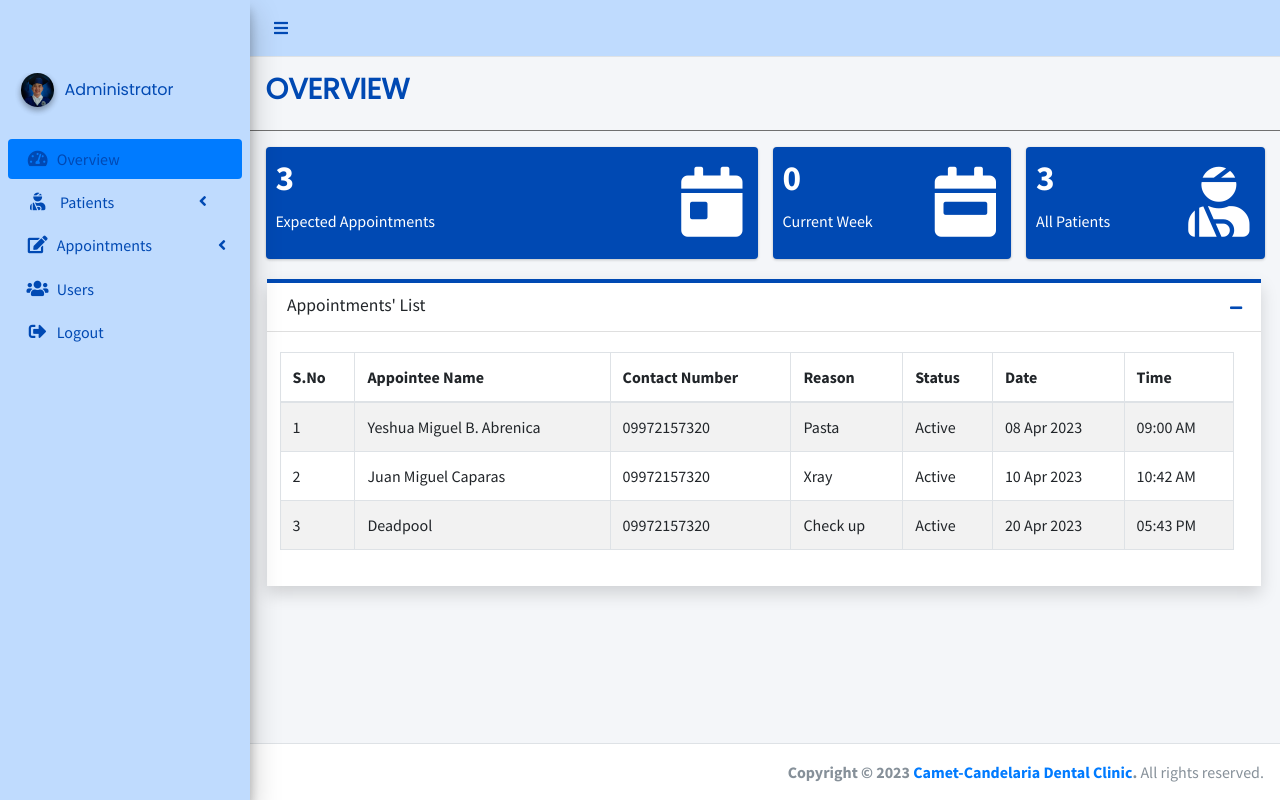
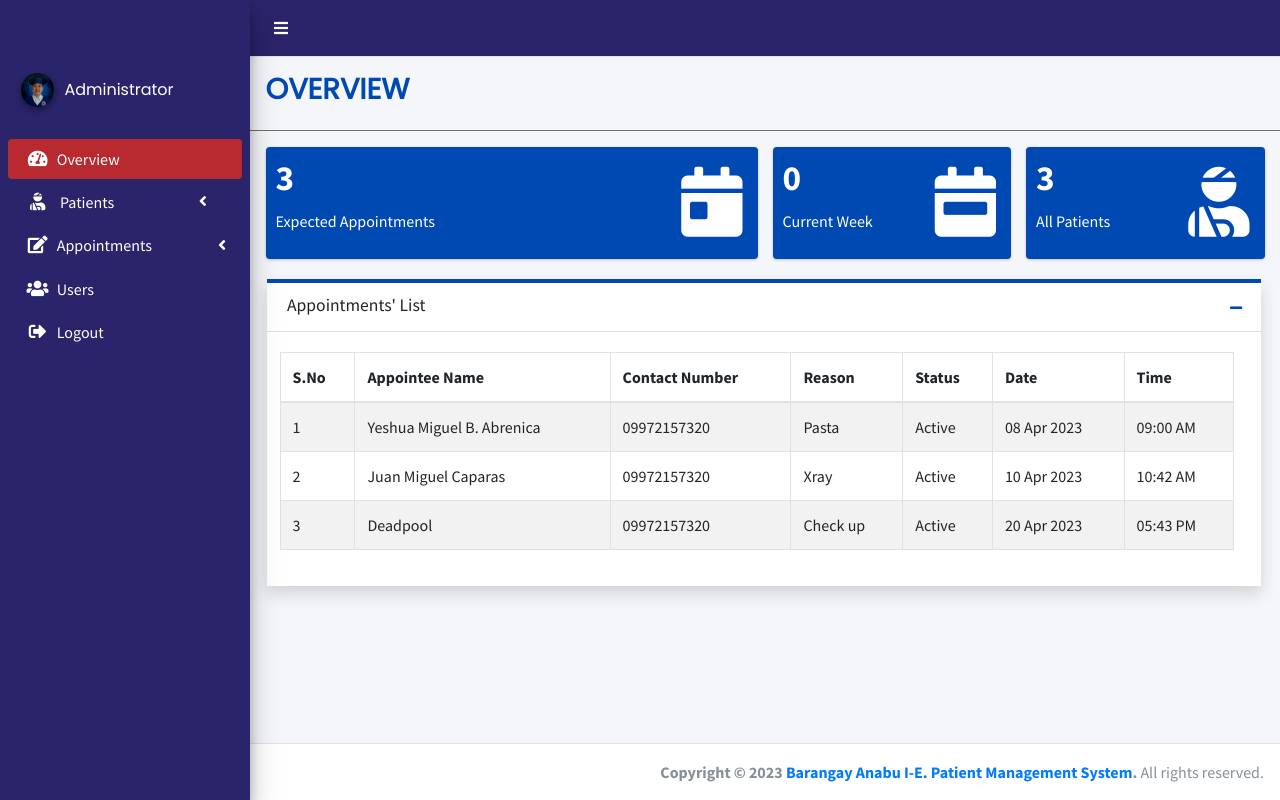
Before and after one commit to Yeshua0709/anabu-appointment-setting, a PHP site: page /dashboard.php in a window 1280 px wide. Run offline with PHP 8.4, Linux system fonts and the light colour scheme; a user stored in the database is signed in; data comes from the database, SQL or seed files in the repository; some libraries are stand-ins or nearby versions.

Commit message:
created sidebar

```diff
--- a/config/footer.php
+++ b/config/footer.php
@@ -3,7 +3,7 @@
 
     <div class="float-right d-sm-block">
     <strong>Copyright &copy; <?php echo date('Y');?>
-    <a href="./">Camet-Candelaria Dental Clinic</a>.</strong> All rights reserved.
+    <a href="./">Barangay Anabu I-E. Patient Management System</a>.</strong> All rights reserved.
     </div>
   </footer>
 
--- a/config/header.php
+++ b/config/header.php
@@ -2,7 +2,7 @@
 <!-- Navbar -->
 <style>
 .bg{
-  background:#BFDBFE;
+  background:#2A246A;
 }
 nav ul li a{
  color:red;
--- a/config/sidebar.php
+++ b/config/sidebar.php
@@ -7,16 +7,25 @@ if(!(isset($_SESSION['user_id']))) {
 
 <style>
 .sidebar-background{
-  background-color:#BFDBFE;
+  background-color:#2A246A;
   color:white;
 }
 
 nav p,nav a, nav i{
-  color:#0049B3;
+  color:white;
 }
 .username{
-  color:#0049B3;
+  color:white;
   font-family: 'Poppins', 'san-serif';
+}
+
+.nav-link .active{
+  background: red;
+}
+
+.nav-pills .nav-link.active,
+.nav-pills .show > .nav-link{
+  background-color: #B92A30;
 }
 
 </style>
@@ -93,14 +102,17 @@ nav p,nav a, nav i{
           </li>
 
 
+
+
           <li class="nav-item" id="mnu_reports">
-            <a href="#" class="nav-link">
+          <a href="#" class="nav-link" id="mi_reports">
               <i class="nav-icon fas fa-edit"></i>
               <p>
                 Appointments
                 <i class="fas fa-angle-left right"></i>
               </p>
             </a>
+
             <ul class="nav nav-treeview">
               <li class="nav-item">
                 <a href="appointments.php" class="nav-link"
@@ -122,6 +134,8 @@ nav p,nav a, nav i{
             </a>
           </li>
 
+
+
           <li class="nav-item">
             <a href="logout.php" class="nav-link">
               <i class="nav-icon fa fa-sign-out-alt"></i>
--- a/dashboard.php
+++ b/dashboard.php
@@ -96,7 +96,7 @@ $countPatients = "SELECT COUNT(*) AS total_patients FROM patients;";
 <html lang="en">
 <head>
  <?php include './config/site_css_links.php';?>
- <title>Camet - Candelaria Dental Clinic - Patient Management System</title>
+ <title>Barangay Anabu I-E | Patient Management System</title>
 <style>
   @import url('https://fonts.googleapis.com/css2?family=Poppins&display=swap');
 
```
